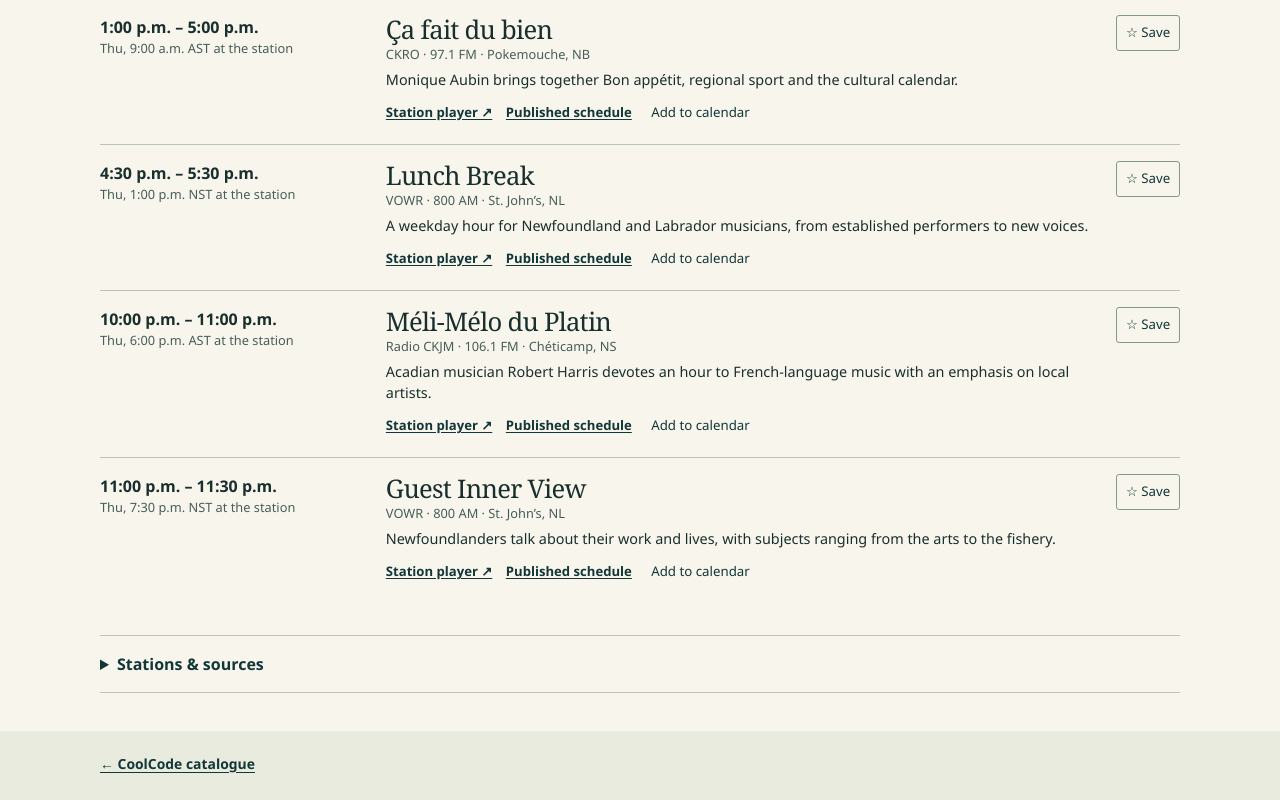
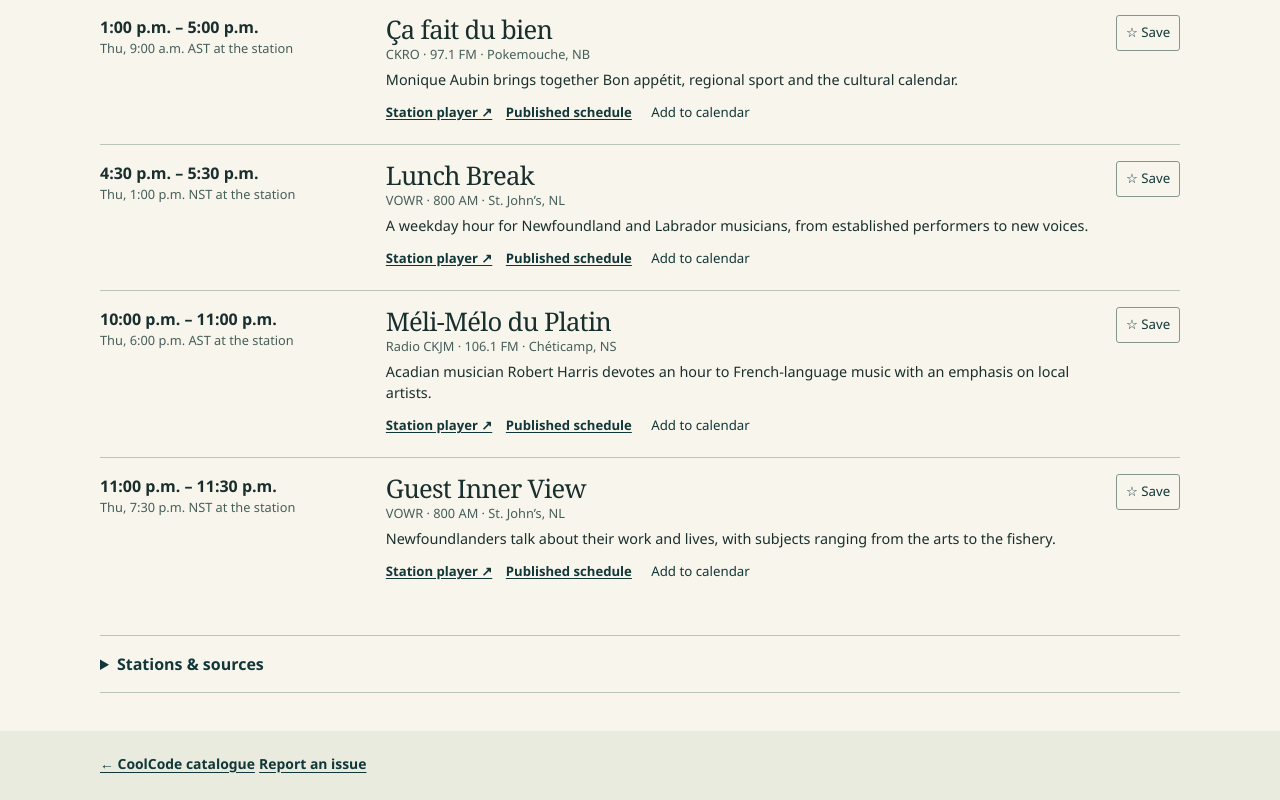
Before and after one commit to jsdyer/atlanticdial, a plain HTML site: page web/index.html in a window 1280 px wide. Shown: the part 1088-1888 px from the top of the page. Drawn offline with Linux system fonts and the light colour scheme.

Commit message:
Add a tool-specific issue link and count aggregate page visits

```diff
--- a/web/index.html
+++ b/web/index.html
@@ -7,6 +7,7 @@
   <title>{{TITLE}} · CoolCode</title>
   <link rel="icon" href="https://coolcode.ca/favicon.svg"><link rel="stylesheet" href="./dial.css">
   <script type="module" src="app.mjs"></script>
+<script defer src="/assets/tool-metrics.js" referrerpolicy="no-referrer"></script>
 </head>
 <body>
 <a class="skip" href="#listings">Skip to the schedule</a>
@@ -66,5 +67,5 @@
     <p>Saved shows and your preferred time zone stay in this browser. <a href="{{SOURCE_URL}}#readme">Read the tool guide</a>.</p>
   </details></div>
 </main>
-<footer><div class="wrap"><a href="https://coolcode.ca/#media">← CoolCode catalogue</a></div></footer>
+<footer><div class="wrap"><a href="https://coolcode.ca/#media">← CoolCode catalogue</a> <a href="https://coolcode.ca/report/?tool=atlanticdial" referrerpolicy="no-referrer">Report an issue</a></div></footer>
 </body></html>
```
